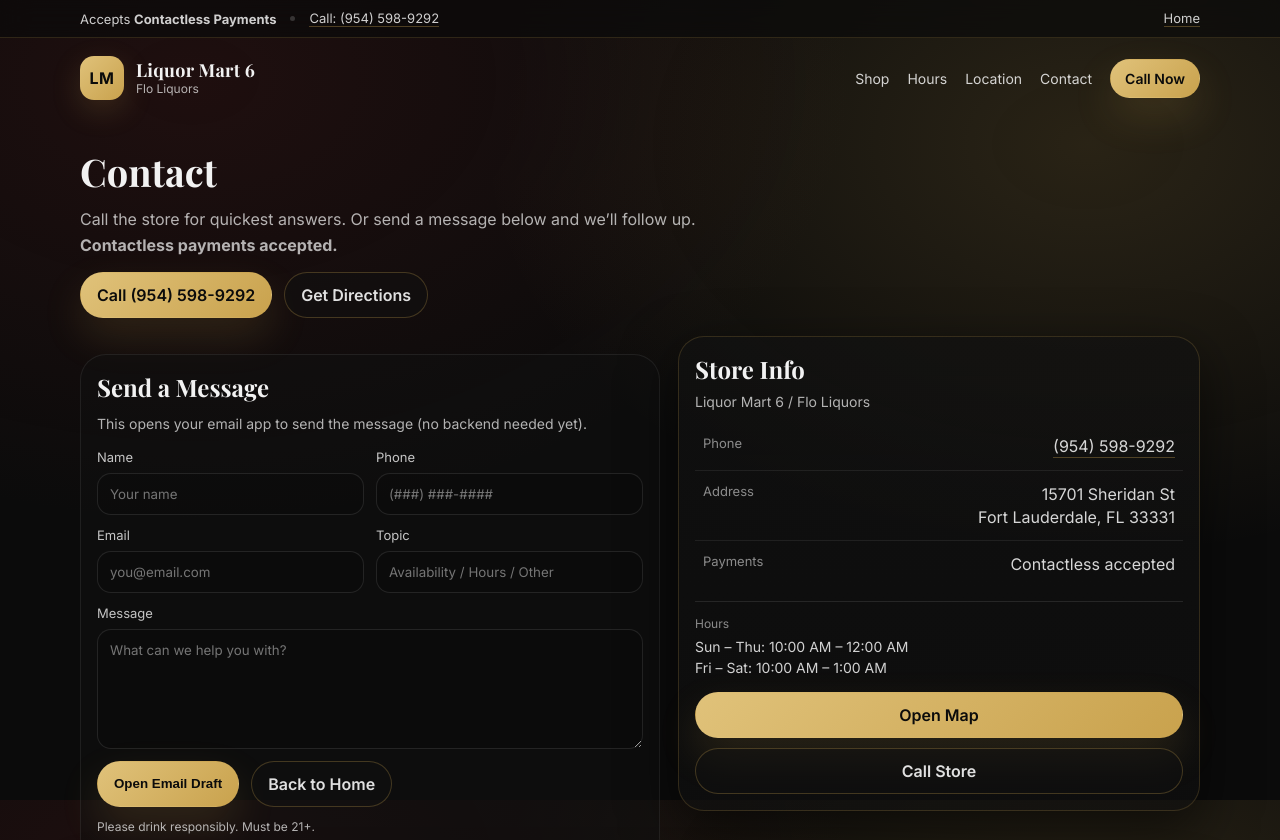
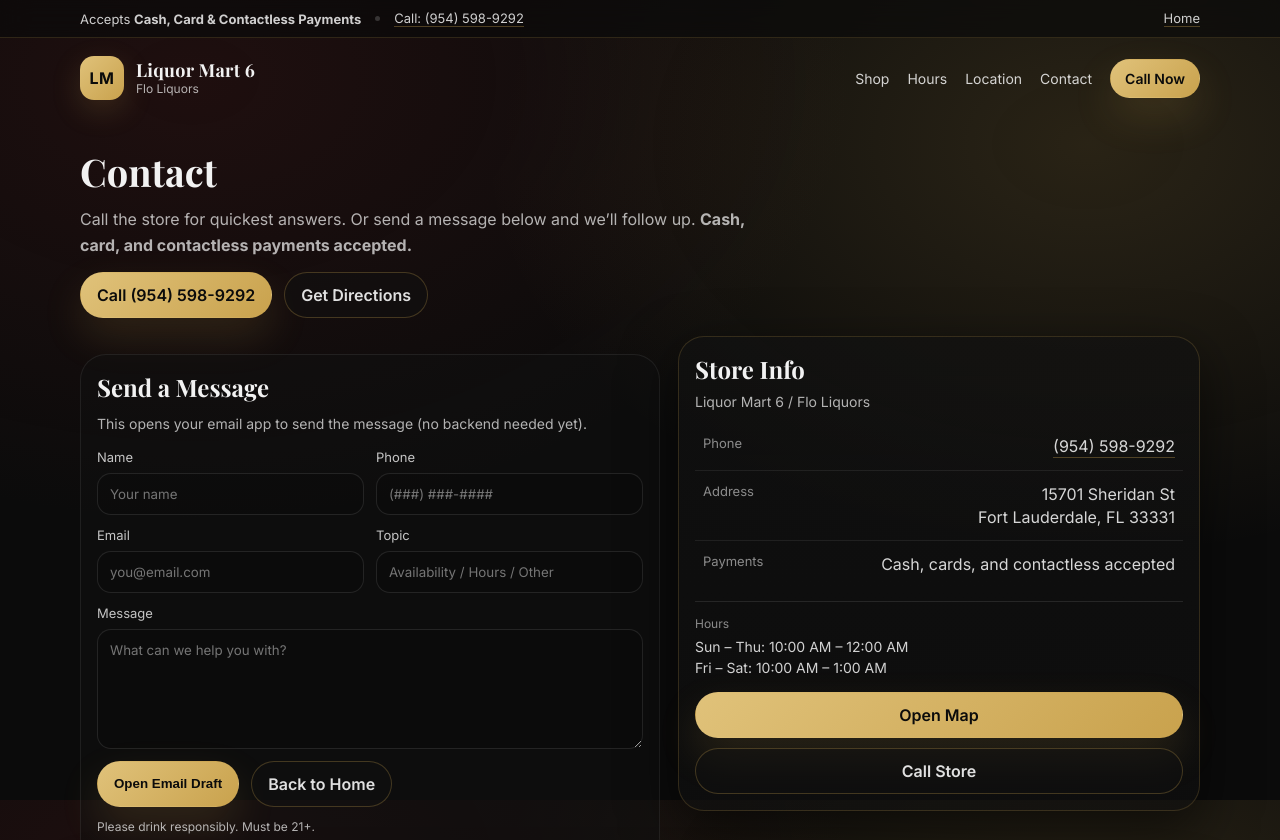
Before and after one commit to newgensites/liqourmart6, a plain HTML site: page contact.html in a window 1280 px wide. Shown: the top 840 px of the page. Drawn offline with nearby package versions, Linux system fonts and the light colour scheme.

Commit message:
Add cash and card payment options

```diff
--- a/contact.html
+++ b/contact.html
@@ -17,7 +17,7 @@
   <!-- Top Notice -->
   <div class="topbar">
     <div class="container topbar-inner">
-      <span class="topbar-item">Accepts <strong>Contactless Payments</strong></span>
+      <span class="topbar-item">Accepts <strong>Cash, Card & Contactless Payments</strong></span>
       <span class="topbar-dot" aria-hidden="true"></span>
       <a class="topbar-item link" href="tel:+19545989292">Call: (954) 598-9292</a>
       <span class="topbar-spacer"></span>
@@ -72,7 +72,7 @@
         <h1 class="page-title">Contact</h1>
         <p class="page-sub">
           Call the store for quickest answers. Or send a message below and we’ll follow up.
-          <strong>Contactless payments accepted.</strong>
+          <strong>Cash, card, and contactless payments accepted.</strong>
         </p>
 
         <div class="cta-row" style="margin-top:14px;">
@@ -145,7 +145,7 @@
             </div>
             <div class="info-line">
               <div class="info-label">Payments</div>
-              <div class="info-value">Contactless accepted</div>
+              <div class="info-value">Cash, cards, and contactless accepted</div>
             </div>
 
             <div class="divider"></div>
```
Also changed, not shown: index.html (+7 -7 lines).
